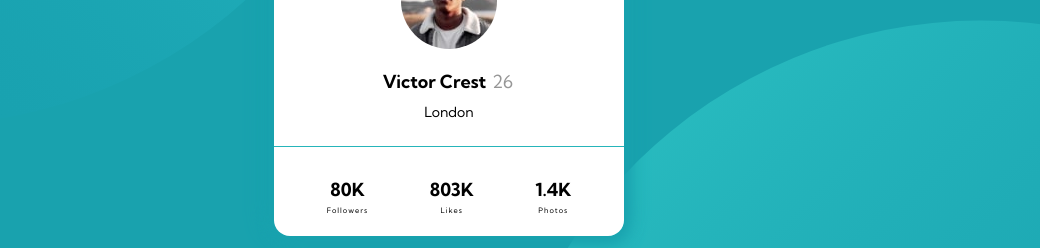
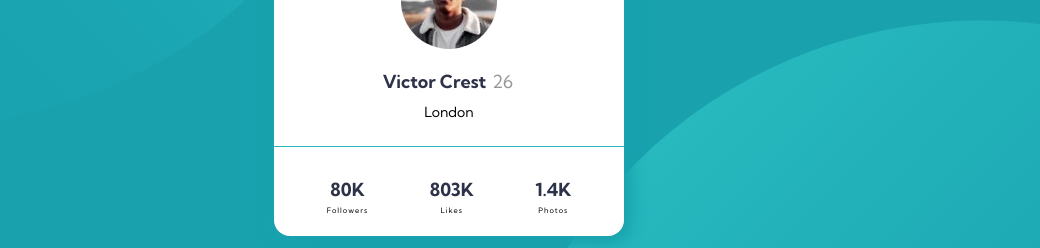
Before and after one commit to herbras/profile-card-component-main, a plain HTML site: page index.html in a window 1280 px wide. Shown: the part 352-600 px from the top of the page, without its empty margins (191-1231 px from the left). Drawn offline with Linux system fonts and the light colour scheme.

Commit message:
update css
change color

```diff
--- a/style.css
+++ b/style.css
@@ -106,7 +106,7 @@ body {
 .card-info .Counts {
     font-size: 18px;
     font-weight: var(--bold);
-    color: black;
+    color: var(--very-dark-desaturated-blue);
 }
 
 /* Info-Status*/
```
